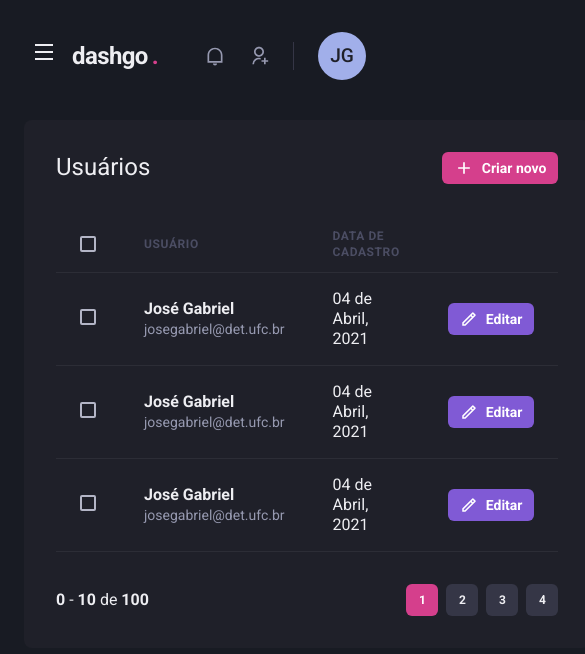
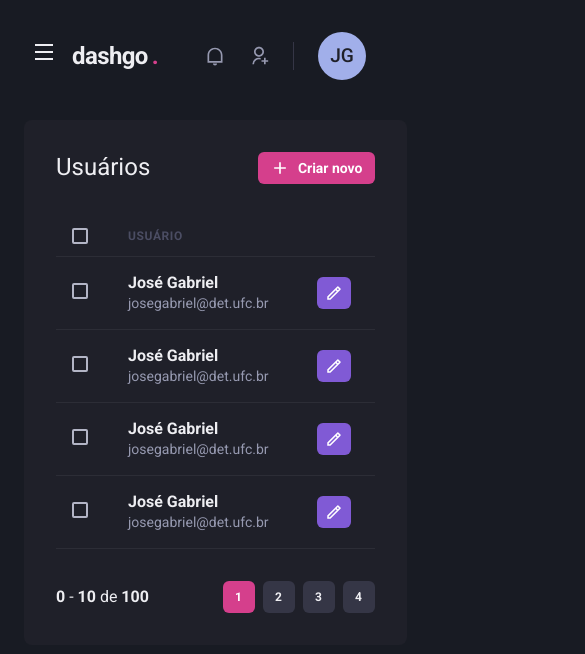
Before and after one commit to jgabriel1/dashgo, a Next.js app: page /users in a window 390 px wide. Shown: the top 654 px of the page, 585 px wide, since content can reach past the window. Built offline with nearby package versions, Linux system fonts and the light colour scheme.

Commit message:
Adapted users table to be responsive.

```diff
--- a/src/pages/dashboard.tsx
+++ b/src/pages/dashboard.tsx
@@ -67,7 +67,7 @@
         <Sidebar />
 
         <SimpleGrid flex="1" gap="4" minChildWidth="320px" align="flex-start">
-          <Box p="8" bg="gray.800" borderRadius={8} pb="4">
+          <Box p={['6', '8']} bg="gray.800" borderRadius={8} pb="4">
             <Text fontSize="large" mb="4">
               Inscritos da semana
             </Text>
--- a/src/pages/users/index.tsx
+++ b/src/pages/users/index.tsx
@@ -12,6 +12,7 @@
   Td,
   Icon,
   Checkbox,
+  useBreakpointValue,
 } from '@chakra-ui/react';
 import { RiAddLine, RiPencilLine } from 'react-icons/ri';
 
@@ -20,6 +21,11 @@
 import { Sidebar } from '../../components/Sidebar';
 
 export default function UserList() {
+  const isWideVersion = useBreakpointValue({
+    base: false,
+    lg: true,
+  });
+
   return (
     <Box>
       <Header />
@@ -47,22 +53,22 @@
           <Table colorScheme="whiteAlpha">
             <Thead>
               <Tr>
-                <Th px="6" color="gray.300" width="8">
+                <Th px={['4', '4', '6']} color="gray.300" width="8">
                   <Checkbox colorScheme="pink" />
                 </Th>
 
                 <Th>Usuário</Th>
 
-                <Th>Data de cadastro</Th>
+                {isWideVersion && <Th>Data de cadastro</Th>}
 
                 <Th w="1"></Th>
               </Tr>
             </Thead>
 
             <Tbody>
-              {[null, null, null].map(() => (
+              {new Array(4).fill(null).map(() => (
                 <Tr>
-                  <Td px="6">
+                  <Td px={['4', '4', '6']}>
                     <Checkbox colorScheme="pink" />
                   </Td>
 
@@ -76,9 +82,10 @@
                     </Box>
                   </Td>
 
-                  <Td>04 de Abril, 2021</Td>
+                  {isWideVersion && <Td>04 de Abril, 2021</Td>}
 
                   <Td w="1">
+                    {isWideVersion ? (
                       <Button
                         as="a"
                         size="sm"
@@ -88,6 +95,11 @@
                       >
                         Editar
                       </Button>
+                    ) : (
+                      <Button as="a" size="sm" colorScheme="purple" px="2">
+                        <Icon as={RiPencilLine} fontSize="18" />
+                      </Button>
+                    )}
                   </Td>
                 </Tr>
               ))}
```
Lines whose indentation alone changed are shown as unchanged.
